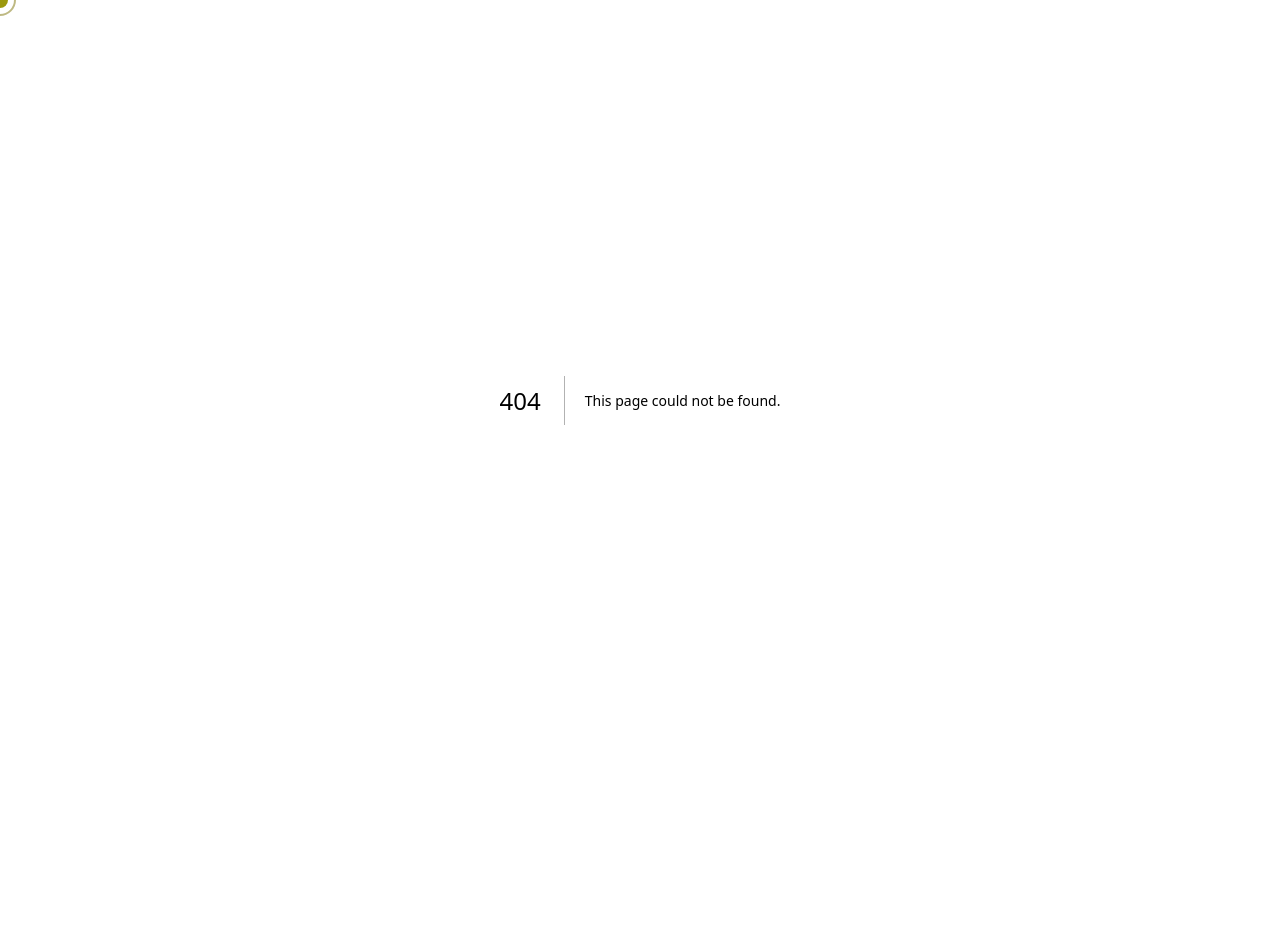
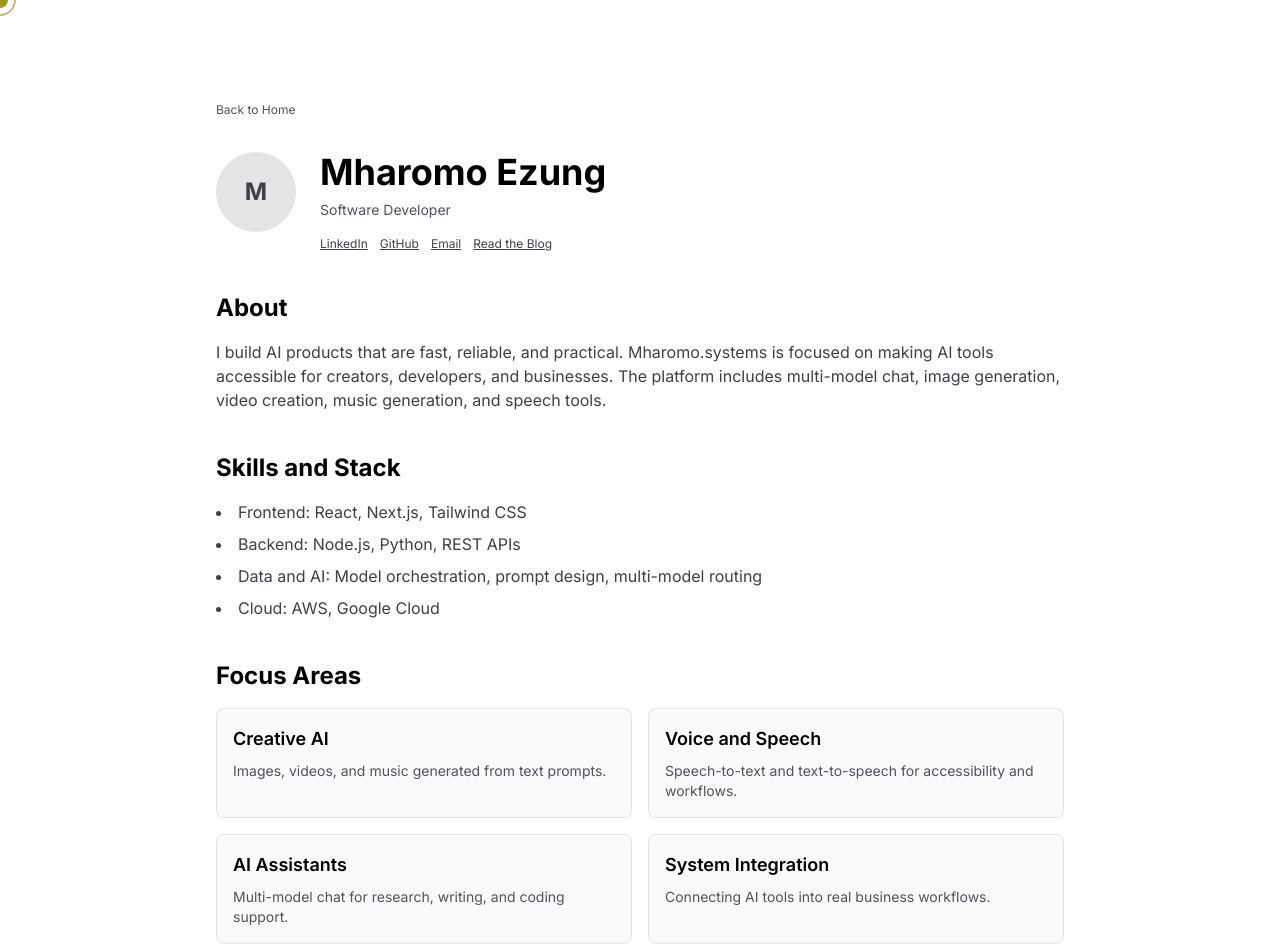
Before and after one commit to Mharomoincpass/systems, a Next.js app: page /author in a window 1280 px wide. Before the commit this address had no page. Shown: the top 952 px of the page. Before the commit the page ends 800 px from the top, so only its background shows below. Built offline with nearby package versions, Linux system fonts and the light colour scheme.

Commit message:
authorship

```diff
--- /dev/null
+++ b/app/author/page.jsx
@@ -0,0 +1,155 @@
+import Link from 'next/link'
+
+const siteUrl = 'https://mharomo.systems'
+
+export const metadata = {
+  title: 'Author - Mharomo Ezung',
+  description: 'Learn about Mharomo Ezung, the creator behind Mharomo.systems and its AI tools for chat, images, video, music, and speech.',
+  alternates: {
+    canonical: `${siteUrl}/author`,
+  },
+  robots: {
+    index: true,
+    follow: true,
+  },
+  openGraph: {
+    title: 'Author - Mharomo Ezung',
+    description: 'Creator of Mharomo.systems and its AI tools for chat, images, video, music, and speech.',
+    url: `${siteUrl}/author`,
+    siteName: 'Mharomo.systems',
+    type: 'profile',
+  },
+  twitter: {
+    card: 'summary',
+    title: 'Author - Mharomo Ezung',
+    description: 'Creator of Mharomo.systems and its AI tools for chat, images, video, music, and speech.',
+  },
+}
+
+export default function AuthorPage() {
+  const personSchema = {
+    '@context': 'https://schema.org',
+    '@type': 'Person',
+    name: 'Mharomo Ezung',
+    url: `${siteUrl}/author`,
+    worksFor: {
+      '@type': 'Organization',
+      name: 'Mharomo.systems',
+      url: siteUrl,
+    },
+    sameAs: [
+      'https://linkedin.com/in/mharomo-ezung-51b158191',
+      'https://github.com/Mharomoincpass',
+    ],
+  }
+
+  const pageSchema = {
+    '@context': 'https://schema.org',
+    '@type': 'WebPage',
+    name: 'Author - Mharomo Ezung',
+    url: `${siteUrl}/author`,
+    description: 'Author profile for Mharomo Ezung, creator of Mharomo.systems.',
+    breadcrumb: {
+      '@type': 'BreadcrumbList',
+      itemListElement: [
+        {
+          '@type': 'ListItem',
+          position: 1,
+          name: 'Home',
+          item: siteUrl,
+        },
+        {
+          '@type': 'ListItem',
+          position: 2,
+          name: 'Author',
+          item: `${siteUrl}/author`,
+        },
+      ],
+    },
+  }
+
+  return (
+    <main className="min-h-screen bg-white text-black">
+      <script type="application/ld+json" dangerouslySetInnerHTML={{ __html: JSON.stringify(personSchema) }} />
+      <script type="application/ld+json" dangerouslySetInnerHTML={{ __html: JSON.stringify(pageSchema) }} />
+
+      <div className="max-w-4xl mx-auto px-4 sm:px-6 pt-24 pb-16">
+        <Link href="/" className="text-xs text-zinc-600 hover:text-black transition-colors">
+          Back to Home
+        </Link>
+
+        <div className="mt-8 flex flex-col sm:flex-row gap-6 items-start">
+          <div className="w-20 h-20 rounded-full bg-zinc-200 flex items-center justify-center text-2xl font-bold text-zinc-700">
+            M
+          </div>
+          <div>
+            <h1 className="text-3xl sm:text-4xl font-bold">Mharomo Ezung</h1>
+            <p className="text-sm text-zinc-600 mt-2">Software Developer</p>
+            <div className="mt-4 flex flex-wrap gap-3 text-xs">
+              <a className="text-zinc-700 hover:text-black underline" href="https://linkedin.com/in/mharomo-ezung-51b158191" target="_blank" rel="noopener noreferrer">
+                LinkedIn
+              </a>
+              <a className="text-zinc-700 hover:text-black underline" href="https://github.com/Mharomoincpass" target="_blank" rel="noopener noreferrer">
+                GitHub
+              </a>
+              <a className="text-zinc-700 hover:text-black underline" href="mailto:mharomoezgs@gmail.com">
+                Email
+              </a>
+              <Link className="text-zinc-700 hover:text-black underline" href="/blogs">
+                Read the Blog
+              </Link>
+            </div>
+          </div>
+        </div>
+
+        <section className="mt-10 space-y-4 text-zinc-700">
+          <h2 className="text-2xl font-bold text-black">About</h2>
+          <p>
+            I build AI products that are fast, reliable, and practical. Mharomo.systems is focused on making AI tools
+            accessible for creators, developers, and businesses. The platform includes multi-model chat, image
+            generation, video creation, music generation, and speech tools.
+          </p>
+        </section>
+
+        <section className="mt-10 space-y-4 text-zinc-700">
+          <h2 className="text-2xl font-bold text-black">Skills and Stack</h2>
+          <ul className="list-disc list-inside space-y-2">
+            <li>Frontend: React, Next.js, Tailwind CSS</li>
+            <li>Backend: Node.js, Python, REST APIs</li>
+            <li>Data and AI: Model orchestration, prompt design, multi-model routing</li>
+            <li>Cloud: AWS, Google Cloud</li>
+          </ul>
+        </section>
+
+        <section className="mt-10 space-y-4 text-zinc-700">
+          <h2 className="text-2xl font-bold text-black">Focus Areas</h2>
+          <div className="grid sm:grid-cols-2 gap-4">
+            <div className="p-4 rounded-lg border border-zinc-200 bg-zinc-50">
+              <h3 className="text-lg font-semibold text-black">Creative AI</h3>
+              <p className="text-sm text-zinc-600 mt-2">Images, videos, and music generated from text prompts.</p>
+            </div>
+            <div className="p-4 rounded-lg border border-zinc-200 bg-zinc-50">
+              <h3 className="text-lg font-semibold text-black">Voice and Speech</h3>
+              <p className="text-sm text-zinc-600 mt-2">Speech-to-text and text-to-speech for accessibility and workflows.</p>
+            </div>
+            <div className="p-4 rounded-lg border border-zinc-200 bg-zinc-50">
+              <h3 className="text-lg font-semibold text-black">AI Assistants</h3>
+              <p className="text-sm text-zinc-600 mt-2">Multi-model chat for research, writing, and coding support.</p>
+            </div>
+            <div className="p-4 rounded-lg border border-zinc-200 bg-zinc-50">
+              <h3 className="text-lg font-semibold text-black">System Integration</h3>
+              <p className="text-sm text-zinc-600 mt-2">Connecting AI tools into real business workflows.</p>
+            </div>
+          </div>
+        </section>
+
+        <section className="mt-10 space-y-3 text-zinc-700">
+          <h2 className="text-2xl font-bold text-black">Press and Mentions</h2>
+          <p>
+            If you would like to feature Mharomo.systems or collaborate on an AI project, reach out anytime.
+          </p>
+        </section>
+      </div>
+    </main>
+  )
+}
```
